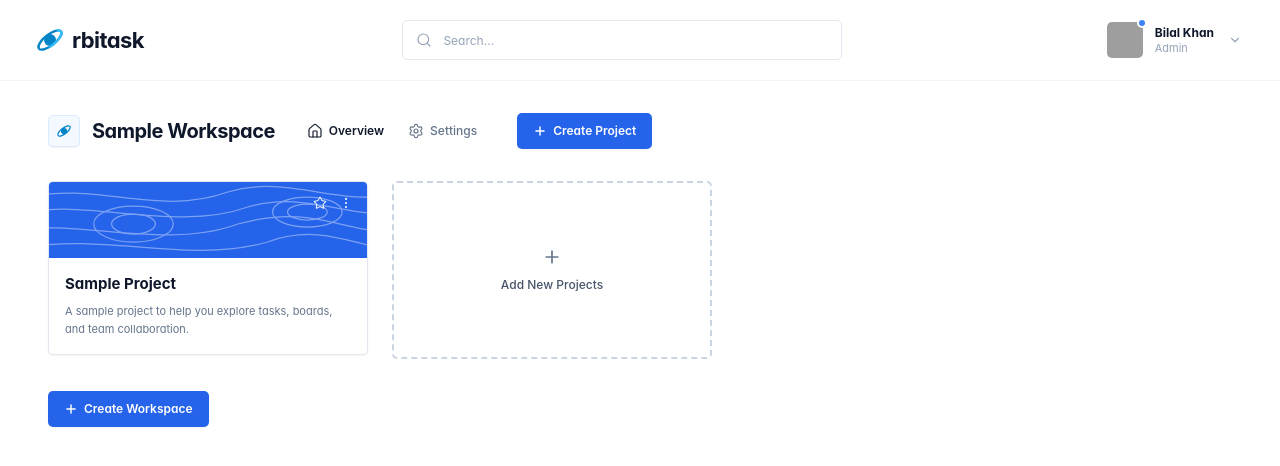
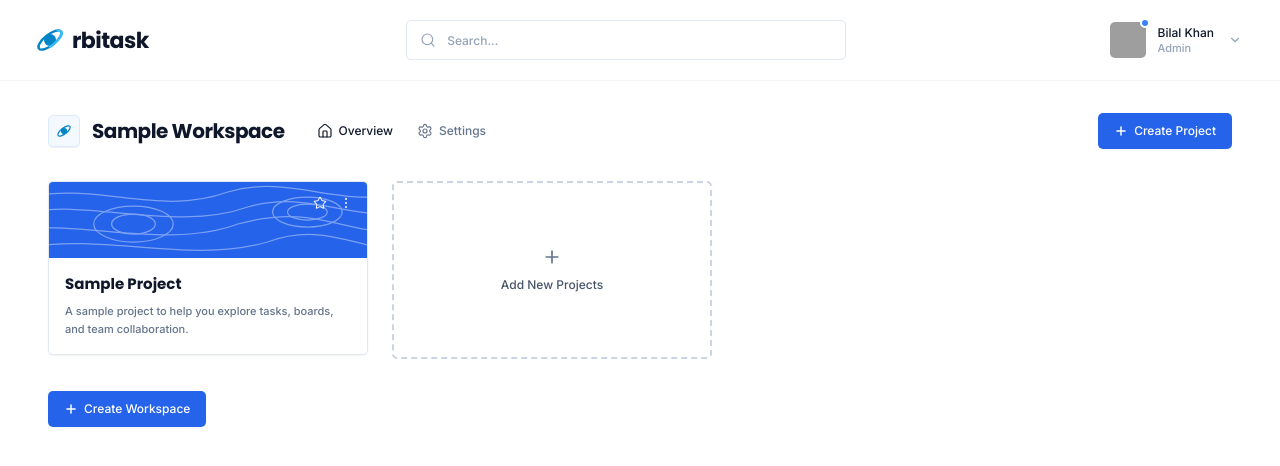
Before and after one commit to bilalkhanx9/Taskly, a Next.js app: page / in a window 1280 px wide. Shown: the top 466 px of the page. Built offline with nearby package versions, Linux system fonts and the light colour scheme; grey boxes are pictures that could not be loaded.

Commit message:
style: apply Poppins for titles > 14px and Inter 500 for font size <= 14px

```diff
--- a/src/app/globals.css
+++ b/src/app/globals.css
@@ -1,3 +1,4 @@
+@import url('https://fonts.googleapis.com/css2?family=Inter:wght@500&family=Poppins:wght@600;700;800&display=swap');
 @import "tailwindcss";
 @import "tw-animate-css";
 @import "shadcn/tailwind.css";
@@ -55,7 +56,9 @@
   --color-input: var(--line-strong);
   --color-ring: var(--accent-500);
 
-  --font-sans: "Inter", -apple-system, BlinkMacSystemFont, "Segoe UI", Roboto, sans-serif;
+  --font-sans: var(--font-inter), "Inter", -apple-system, BlinkMacSystemFont, "Segoe UI", Roboto, sans-serif;
+  --font-inter: var(--font-inter), "Inter", -apple-system, BlinkMacSystemFont, "Segoe UI", Roboto, sans-serif;
+  --font-poppins: var(--font-poppins), "Poppins", -apple-system, BlinkMacSystemFont, "Segoe UI", Roboto, sans-serif;
 
   --radius-xs: 5px;
   --radius-sm: 5px;
@@ -113,11 +116,22 @@
   body {
     background-color: var(--canvas);
     color: var(--ink);
+    font-family: var(--font-inter), "Inter", sans-serif;
+    font-weight: 500;
     font-feature-settings: "cv02", "cv03", "cv04", "cv11";
   }
 
   .tabular-nums {
     font-variant-numeric: tabular-nums;
+  }
+
+  .font-poppins {
+    font-family: var(--font-poppins), "Poppins", sans-serif;
+  }
+
+  .font-inter {
+    font-family: var(--font-inter), "Inter", sans-serif;
+    font-weight: 500;
   }
 
   /* Sleek modern scrollbars */
--- a/src/app/layout.tsx
+++ b/src/app/layout.tsx
@@ -1,15 +1,17 @@
 import type { Metadata } from "next";
-import { Geist, Geist_Mono } from "next/font/google";
+import { Inter, Poppins } from "next/font/google";
 import "./globals.css";
 
-const geistSans = Geist({
-  variable: "--font-geist-sans",
+const inter = Inter({
+  variable: "--font-inter",
   subsets: ["latin"],
+  weight: ["400", "500", "600", "700"],
 });
 
-const geistMono = Geist_Mono({
-  variable: "--font-geist-mono",
+const poppins = Poppins({
+  variable: "--font-poppins",
   subsets: ["latin"],
+  weight: ["500", "600", "700", "800"],
 });
 
 export const metadata: Metadata = {
@@ -22,7 +24,7 @@ export default function RootLayout({ children }: LayoutProps<"/">) {
     <html
       lang="en"
       suppressHydrationWarning
-      className={`${geistSans.variable} ${geistMono.variable} h-full antialiased`}
+      className={`${inter.variable} ${poppins.variable} h-full antialiased`}
     >
       <body suppressHydrationWarning className="min-h-full flex flex-col">
         {children}
--- a/src/app/page.tsx
+++ b/src/app/page.tsx
@@ -182,7 +182,7 @@ export default function OrbitaskHome() {
               />
             </svg>
           </div>
-          <span className="text-[22px] font-bold tracking-tight text-[#0F172A] -ml-0.5">
+          <span className="text-[22px] font-bold tracking-tight text-[#0F172A] -ml-0.5 font-poppins">
             rbitask
           </span>
         </div>
@@ -196,7 +196,7 @@ export default function OrbitaskHome() {
               value={searchQuery}
               onChange={(e) => setSearchQuery(e.target.value)}
               placeholder="Search..."
-              className="w-full h-10 pl-10 pr-4 bg-white border border-[#E2E8F0] rounded-[5px] text-xs text-[#1E293B] placeholder:text-[#94A3B8] focus:outline-none focus:border-[#2563EB] focus:ring-1 focus:ring-[#2563EB] transition-all"
+              className="w-full h-10 pl-10 pr-4 bg-white border border-[#E2E8F0] rounded-[5px] text-xs font-medium font-inter text-[#1E293B] placeholder:text-[#94A3B8] focus:outline-none focus:border-[#2563EB] focus:ring-1 focus:ring-[#2563EB] transition-all"
             />
           </div>
         </div>
@@ -219,10 +219,10 @@ export default function OrbitaskHome() {
               <span className="w-2.5 h-2.5 bg-[#3B82F6] rounded-full border-2 border-white absolute -top-1 -right-1 shadow-2xs" />
             </div>
             <div className="flex flex-col text-left">
-              <span className="text-xs font-bold text-[#0F172A] leading-tight">
+              <span className="text-xs font-medium font-inter text-[#0F172A] leading-tight">
                 Bilal Khan
               </span>
-              <span className="text-[11px] font-normal text-[#94A3B8] leading-tight mt-0.5">
+              <span className="text-[11px] font-medium font-inter text-[#94A3B8] leading-tight mt-0.5">
                 Admin
               </span>
             </div>
@@ -231,7 +231,7 @@ export default function OrbitaskHome() {
 
           {/* Profile Dropdown Menu */}
           {isProfileDropdownOpen && (
-            <div className="absolute right-0 top-12 w-56 bg-white rounded-[5px] border border-[#E2E8F0] shadow-xl z-50 overflow-hidden animate-in fade-in zoom-in-95 text-xs text-[#334155]">
+            <div className="absolute right-0 top-12 w-56 bg-white rounded-[5px] border border-[#E2E8F0] shadow-xl z-50 overflow-hidden animate-in fade-in zoom-in-95 text-xs font-medium font-inter text-[#334155]">
               {/* Header: [Avatar] Bilal Khan Admin */}
               <div className="p-3 border-b border-[#F1F5F9] flex items-center gap-3 bg-slate-50/50">
                 <div className="relative">
@@ -243,10 +243,10 @@ export default function OrbitaskHome() {
                   <span className="w-2 h-2 bg-[#3B82F6] rounded-full border border-white absolute -top-0.5 -right-0.5" />
                 </div>
                 <div className="flex flex-col text-left">
-                  <span className="text-xs font-bold text-[#0F172A] leading-tight">
+                  <span className="text-xs font-medium font-inter text-[#0F172A] leading-tight">
                     Bilal Khan
                   </span>
-                  <span className="text-[11px] font-medium text-[#64748B] leading-tight mt-0.5">
+                  <span className="text-[11px] font-medium font-inter text-[#64748B] leading-tight mt-0.5">
                     Admin
                   </span>
                 </div>
@@ -326,19 +326,19 @@ export default function OrbitaskHome() {
                   />
                 </svg>
               </div>
-              <h1 className="text-xl font-bold tracking-tight text-[#0F172A]">
+              <h1 className="text-xl font-bold tracking-tight text-[#0F172A] font-poppins">
                 {workspaceName}
               </h1>
             </div>
 
             {/* Inline Navigation Tabs */}
-            <div className="flex items-center gap-6 text-xs font-medium text-[#64748B]">
+            <div className="flex items-center gap-6 text-xs font-medium font-inter text-[#64748B]">
               <button
                 type="button"
                 onClick={() => setActiveTab("overview")}
-                className={`flex items-center gap-1.5 transition-colors cursor-pointer ${
+                className={`flex items-center gap-1.5 transition-colors cursor-pointer font-medium font-inter ${
                   activeTab === "overview"
-                    ? "text-[#0F172A] font-semibold"
+                    ? "text-[#0F172A]"
                     : "text-[#64748B] hover:text-[#0F172A]"
                 }`}
               >
@@ -349,9 +349,9 @@ export default function OrbitaskHome() {
               <button
                 type="button"
                 onClick={() => setActiveTab("settings")}
-                className={`flex items-center gap-1.5 transition-colors cursor-pointer ${
+                className={`flex items-center gap-1.5 transition-colors cursor-pointer font-medium font-inter ${
                   activeTab === "settings"
-                    ? "text-[#0F172A] font-semibold"
+                    ? "text-[#0F172A]"
                     : "text-[#64748B] hover:text-[#0F172A]"
                 }`}
               >
@@ -360,12 +360,12 @@ export default function OrbitaskHome() {
               </button>
             </div>
 
-            {/* + Create Project Button (Inline directly after Settings, matching screenshot) */}
-            <div className="pl-2">
+            {/* Action Button: Create Project (Directly in header) */}
+            <div className="ml-auto">
               <button
                 type="button"
                 onClick={() => setIsCreateProjectOpen(true)}
-                className="h-9 px-4 bg-[#2563EB] hover:bg-[#1D4ED8] text-white text-xs font-semibold rounded-[5px] flex items-center gap-1.5 shadow-xs transition-colors cursor-pointer"
+                className="h-9 px-4 bg-[#2563EB] hover:bg-[#1D4ED8] text-white text-xs font-medium font-inter rounded-[5px] flex items-center gap-1.5 shadow-xs transition-colors cursor-pointer"
               >
                 <Plus className="w-3.5 h-3.5 stroke-[2.5]" />
                 <span>Create Project</span>
@@ -517,10 +517,10 @@ export default function OrbitaskHome() {
                     {/* Card Content */}
                     <div className="p-4 flex-1 flex flex-col justify-between">
                       <div>
-                        <h3 className="text-[15px] font-bold text-[#0F172A] leading-snug">
+                        <h3 className="text-[15px] font-bold text-[#0F172A] leading-snug font-poppins">
                           {project.name}
                         </h3>
-                        <p className="text-[11px] text-[#64748B] leading-relaxed mt-2 line-clamp-3">
+                        <p className="text-[11px] font-medium font-inter text-[#64748B] leading-relaxed mt-2 line-clamp-3">
                           {project.description}
                         </p>
                       </div>
@@ -535,7 +535,7 @@ export default function OrbitaskHome() {
                   className="w-[320px] h-[178px] rounded-[5px] border-2 border-dashed border-[#CBD5E1] hover:border-[#2563EB] hover:bg-blue-50/20 flex flex-col items-center justify-center gap-2.5 transition-all duration-200 group cursor-pointer text-center bg-transparent"
                 >
                   <Plus className="w-5 h-5 text-[#64748B] group-hover:text-[#2563EB] group-hover:scale-110 transition-all stroke-[2]" />
-                  <span className="text-xs font-medium text-[#475569] group-hover:text-[#2563EB] transition-colors">
+                  <span className="text-xs font-medium font-inter text-[#475569] group-hover:text-[#2563EB] transition-colors">
                     Add New Projects
                   </span>
                 </button>
@@ -546,7 +546,7 @@ export default function OrbitaskHome() {
                 <button
                   type="button"
                   onClick={() => setIsCreateWorkspaceOpen(true)}
-                  className="h-9 px-4 bg-[#2563EB] hover:bg-[#1D4ED8] text-white text-xs font-semibold rounded-[5px] flex items-center gap-1.5 shadow-xs transition-colors cursor-pointer"
+                  className="h-9 px-4 bg-[#2563EB] hover:bg-[#1D4ED8] text-white text-xs font-medium font-inter rounded-[5px] flex items-center gap-1.5 shadow-xs transition-colors cursor-pointer"
                 >
                   <Plus className="w-3.5 h-3.5 stroke-[2.5]" />
                   <span>Create Workspace</span>
@@ -559,31 +559,31 @@ export default function OrbitaskHome() {
           {activeTab === "settings" && (
             <div className="max-w-2xl bg-white p-6 rounded-[5px] border border-[#E2E8F0] shadow-xs space-y-6">
               <div>
-                <h2 className="text-base font-bold text-[#0F172A]">Workspace Settings</h2>
-                <p className="text-xs text-[#64748B] mt-1">
+                <h2 className="text-base font-bold text-[#0F172A] font-poppins">Workspace Settings</h2>
+                <p className="text-xs font-medium font-inter text-[#64748B] mt-1">
                   Manage your workspace identity, name, and preferences.
                 </p>
               </div>
 
               <div className="space-y-4 pt-4 border-t border-[#F1F5F9]">
                 <div>
-                  <label className="block text-xs font-semibold text-[#334155] mb-1.5">
+                  <label className="block text-xs font-medium font-inter text-[#334155] mb-1.5">
                     Workspace Name
                   </label>
                   <input
                     type="text"
                     value={workspaceName}
                     onChange={(e) => setWorkspaceName(e.target.value)}
-                    className="w-full h-10 px-3.5 bg-white border border-[#CBD5E1] rounded-[5px] text-xs text-[#0F172A] focus:outline-none focus:border-[#2563EB] focus:ring-1 focus:ring-[#2563EB]"
+                    className="w-full h-10 px-3.5 bg-white border border-[#CBD5E1] rounded-[5px] text-xs font-medium font-inter text-[#0F172A] focus:outline-none focus:border-[#2563EB] focus:ring-1 focus:ring-[#2563EB]"
                   />
                 </div>
 
                 <div className="flex items-center justify-between pt-3">
-                  <span className="text-xs text-[#64748B]">Changes are saved automatically.</span>
+                  <span className="text-xs font-medium font-inter text-[#64748B]">Changes are saved automatically.</span>
                   <button
                     type="button"
                     onClick={() => setActiveTab("overview")}
-                    className="h-9 px-4 bg-[#2563EB] hover:bg-[#1D4ED8] text-white text-xs font-semibold rounded-[5px] transition-colors"
+                    className="h-9 px-4 bg-[#2563EB] hover:bg-[#1D4ED8] text-white text-xs font-medium font-inter rounded-[5px] transition-colors"
                   >
                     Done
                   </button>
@@ -602,7 +602,7 @@ export default function OrbitaskHome() {
             <div className="px-6 py-4 border-b border-[#F1F5F9] flex items-center justify-between">
               <div className="flex items-center gap-2">
                 <FolderPlus className="w-4 h-4 text-[#2563EB]" />
-                <h3 className="text-sm font-bold text-[#0F172A]">Create New Project</h3>
+                <h3 className="text-sm font-medium font-inter text-[#0F172A]">Create New Project</h3>
               </div>
               <button
                 type="button"
@@ -615,7 +615,7 @@ export default function OrbitaskHome() {
 
             <form onSubmit={handleCreateProjectSubmit} className="p-6 space-y-4">
               <div>
-                <label className="block text-xs font-semibold text-[#334155] mb-1.5">
+                <label className="block text-xs font-medium font-inter text-[#334155] mb-1.5">
                   Project Title
                 </label>
                 <input
@@ -624,12 +624,12 @@ export default function OrbitaskHome() {
                   placeholder="e.g. Website Redesign, Mobile App"
                   value={newProjectName}
                   onChange={(e) => setNewProjectName(e.target.value)}
-                  className="w-full h-10 px-3.5 border border-[#CBD5E1] rounded-[5px] text-xs text-[#0F172A] focus:outline-none focus:border-[#2563EB] focus:ring-1 focus:ring-[#2563EB]"
+                  className="w-full h-10 px-3.5 border border-[#CBD5E1] rounded-[5px] text-xs font-medium font-inter text-[#0F172A] focus:outline-none focus:border-[#2563EB] focus:ring-1 focus:ring-[#2563EB]"
                 />
               </div>
 
               <div>
-                <label className="block text-xs font-semibold text-[#334155] mb-1.5">
+                <label className="block text-xs font-medium font-inter text-[#334155] mb-1.5">
                   Description
                 </label>
                 <textarea
@@ -637,12 +637,12 @@ export default function OrbitaskHome() {
                   placeholder="Briefly describe what this project covers..."
                   value={newProjectDesc}
                   onChange={(e) => setNewProjectDesc(e.target.value)}
-                  className="w-full p-3 border border-[#CBD5E1] rounded-[5px] text-xs text-[#0F172A] focus:outline-none focus:border-[#2563EB] focus:ring-1 focus:ring-[#2563EB] resize-none"
+                  className="w-full p-3 border border-[#CBD5E1] rounded-[5px] text-xs font-medium font-inter text-[#0F172A] focus:outline-none focus:border-[#2563EB] focus:ring-1 focus:ring-[#2563EB] resize-none"
                 />
               </div>
 
               <div>
-                <label className="block text-xs font-semibold text-[#334155] mb-2">
+                <label className="block text-xs font-medium font-inter text-[#334155] mb-2">
                   Banner Color
                 </label>
                 <div className="flex items-center gap-3">
@@ -673,13 +673,13 @@ export default function OrbitaskHome() {
                 <button
                   type="button"
                   onClick={() => setIsCreateProjectOpen(false)}
-                  className="h-9 px-4 text-xs font-semibold text-[#64748B] hover:text-[#0F172A] hover:bg-slate-50 rounded-[5px] transition-colors"
+                  className="h-9 px-4 text-xs font-medium font-inter text-[#64748B] hover:text-[#0F172A] hover:bg-slate-50 rounded-[5px] transition-colors"
                 >
                   Cancel
                 </button>
                 <button
                   type="submit"
-                  className="h-9 px-5 bg-[#2563EB] hover:bg-[#1D4ED8] text-white text-xs font-semibold rounded-[5px] transition-colors shadow-xs"
+                  className="h-9 px-5 bg-[#2563EB] hover:bg-[#1D4ED8] text-white text-xs font-medium font-inter rounded-[5px] transition-colors shadow-xs"
                 >
                   Create Project
                 </button>
@@ -696,7 +696,7 @@ export default function OrbitaskHome() {
             <div className="px-6 py-4 border-b border-[#F1F5F9] flex items-center justify-between">
               <div className="flex items-center gap-2">
                 <Building2 className="w-4 h-4 text-[#2563EB]" />
-                <h3 className="text-sm font-bold text-[#0F172A]">New Workspace</h3>
+                <h3 className="text-sm font-medium font-inter text-[#0F172A]">New Workspace</h3>
               </div>
               <button
                 type="button"
@@ -709,7 +709,7 @@ export default function OrbitaskHome() {
 
             <form onSubmit={handleCreateWorkspaceSubmit} className="p-6 space-y-4">
               <div>
-                <label className="block text-xs font-semibold text-[#334155] mb-1.5">
+                <label className="block text-xs font-medium font-inter text-[#334155] mb-1.5">
                   Workspace Name
                 </label>
                 <input
@@ -718,7 +718,7 @@ export default function OrbitaskHome() {
                   placeholder="e.g. Design Studio, Marketing HQ"
                   value={newWorkspaceName}
                   onChange={(e) => setNewWorkspaceName(e.target.value)}
-                  className="w-full h-10 px-3.5 border border-[#CBD5E1] rounded-[5px] text-xs text-[#0F172A] focus:outline-none focus:border-[#2563EB] focus:ring-1 focus:ring-[#2563EB]"
+                  className="w-full h-10 px-3.5 border border-[#CBD5E1] rounded-[5px] text-xs font-medium font-inter text-[#0F172A] focus:outline-none focus:border-[#2563EB] focus:ring-1 focus:ring-[#2563EB]"
                 />
               </div>
 
@@ -726,13 +726,13 @@ export default function OrbitaskHome() {
                 <button
                   type="button"
                   onClick={() => setIsCreateWorkspaceOpen(false)}
-                  className="h-9 px-4 text-xs font-semibold text-[#64748B] hover:text-[#0F172A] hover:bg-slate-50 rounded-[5px] transition-colors"
+                  className="h-9 px-4 text-xs font-medium font-inter text-[#64748B] hover:text-[#0F172A] hover:bg-slate-50 rounded-[5px] transition-colors"
                 >
                   Cancel
                 </button>
                 <button
                   type="submit"
-                  className="h-9 px-5 bg-[#2563EB] hover:bg-[#1D4ED8] text-white text-xs font-semibold rounded-[5px] transition-colors shadow-xs"
+                  className="h-9 px-5 bg-[#2563EB] hover:bg-[#1D4ED8] text-white text-xs font-medium font-inter rounded-[5px] transition-colors shadow-xs"
                 >
                   Create
                 </button>
@@ -748,7 +748,7 @@ export default function OrbitaskHome() {
             <div className="px-6 py-4 border-b border-[#F1F5F9] flex items-center justify-between">
               <div className="flex items-center gap-2">
                 <User className="w-4 h-4 text-[#2563EB]" />
-                <h3 className="text-sm font-bold text-[#0F172A]">My Profile</h3>
+                <h3 className="text-sm font-medium font-inter text-[#0F172A]">My Profile</h3>
               </div>
               <button
                 type="button"
@@ -759,7 +759,7 @@ export default function OrbitaskHome() {
               </button>
             </div>
 
-            <div className="p-6 space-y-5 text-xs">
+            <div className="p-6 space-y-5 text-xs font-medium font-inter">
               <div className="flex items-center gap-4">
                 <div className="relative">
                   <img
@@ -770,8 +770,8 @@ export default function OrbitaskHome() {
                   <span className="w-3 h-3 bg-[#3B82F6] rounded-full border-2 border-white absolute -top-1 -right-1 shadow-2xs" />
                 </div>
                 <div>
-                  <h4 className="text-sm font-bold text-[#0F172A]">Bilal Khan</h4>
-                  <p className="text-[#64748B] flex items-center gap-1.5 mt-0.5">
+                  <h4 className="text-sm font-medium font-inter text-[#0F172A]">Bilal Khan</h4>
+                  <p className="text-[#64748B] flex items-center gap-1.5 mt-0.5 text-[11px] font-medium font-inter">
                     <Shield className="w-3.5 h-3.5 text-[#2563EB]" />
                     Platform Admin
                   </p>
@@ -780,15 +780,15 @@ export default function OrbitaskHome() {
 
               <div className="space-y-3 pt-3 border-t border-[#F1F5F9]">
                 <div>
-                  <span className="text-[#94A3B8] block text-[11px]">Email Address</span>
-                  <span className="font-semibold text-[#0F172A] flex items-center gap-1.5 mt-0.5">
+                  <span className="text-[#94A3B8] block text-[11px] font-medium font-inter">Email Address</span>
+                  <span className="font-medium font-inter text-[#0F172A] flex items-center gap-1.5 mt-0.5">
                     <Mail className="w-3.5 h-3.5 text-[#64748B]" />
                     bilalrauf.ds@gmail.com
                   </span>
                 </div>
                 <div>
-                  <span className="text-[#94A3B8] block text-[11px]">Active Workspace</span>
-                  <span className="font-semibold text-[#0F172A] flex items-center gap-1.5 mt-0.5">
+                  <span className="text-[#94A3B8] block text-[11px] font-medium font-inter">Active Workspace</span>
+                  <span className="font-medium font-inter text-[#0F172A] flex items-center gap-1.5 mt-0.5">
                     <Building2 className="w-3.5 h-3.5 text-[#64748B]" />
                     {workspaceName}
                   </span>
@@ -799,7 +799,7 @@ export default function OrbitaskHome() {
                 <button
                   type="button"
                   onClick={() => setIsProfileModalOpen(false)}
-                  className="h-9 px-4 bg-[#2563EB] hover:bg-[#1D4ED8] text-white font-semibold rounded-[5px] transition-colors cursor-pointer"
+                  className="h-9 px-4 bg-[#2563EB] hover:bg-[#1D4ED8] text-white font-medium font-inter text-xs rounded-[5px] transition-colors cursor-pointer"
                 >
                   Close
                 </button>
```
